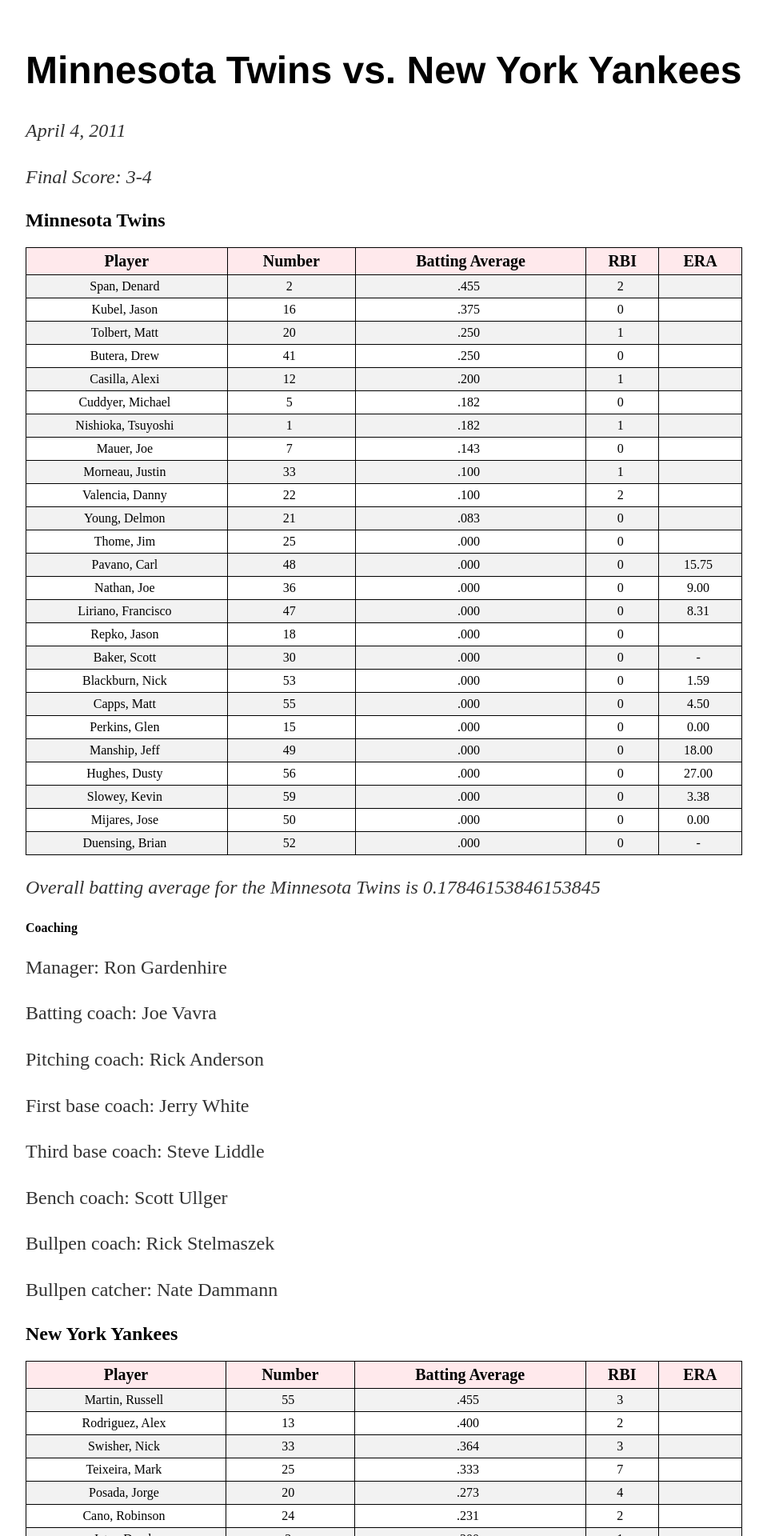
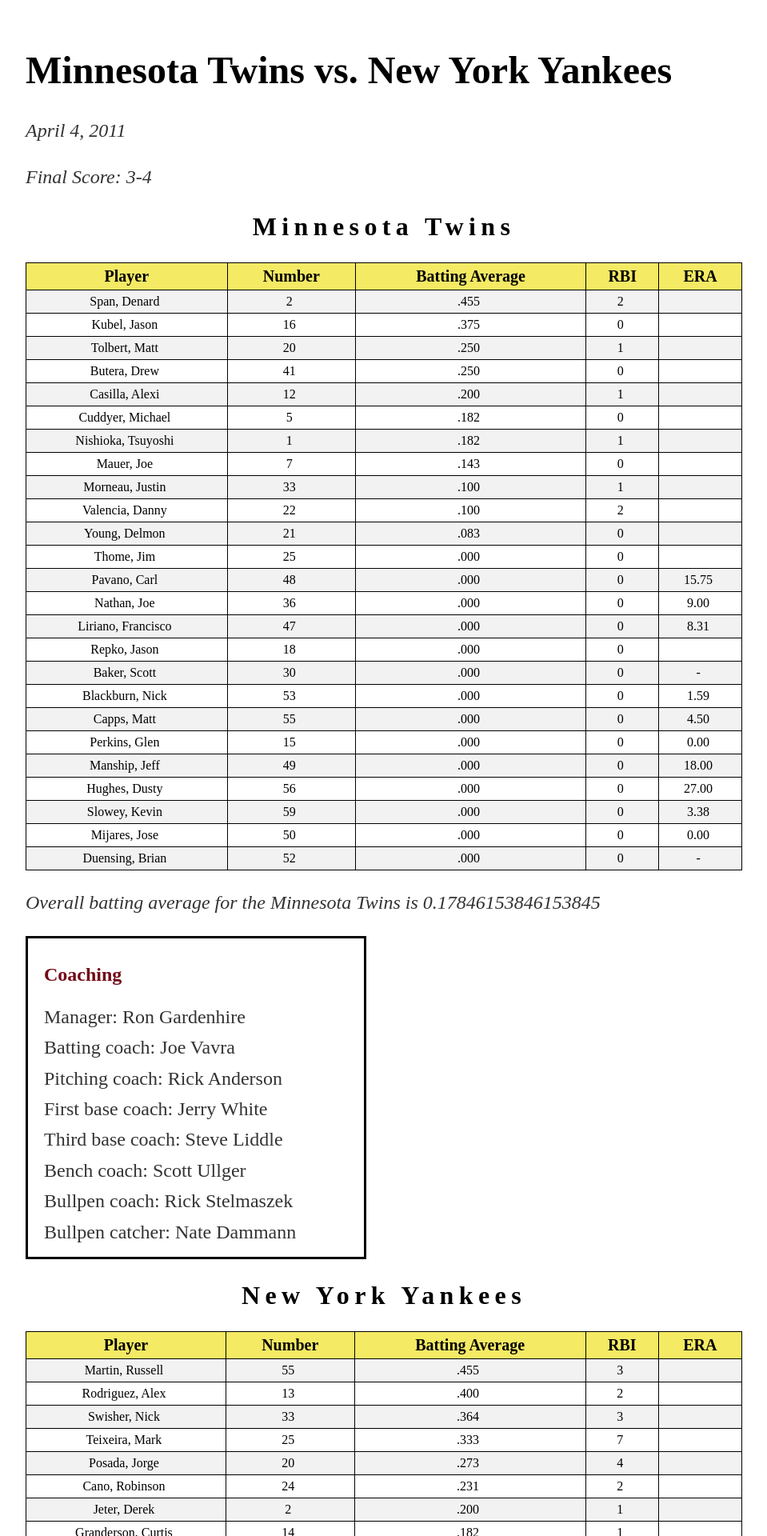
Before and after one commit to miapartlow/mapartlo.github.io, a Jekyll site: the page z656/assignment6/game_4.html, which Jekyll copies as it is, in a window 1280 px wide. Shown: the top 1920 px of the page at 80% size, without its empty margins (160-1119 px from the left). Built offline with Jekyll 4.4.1, drawn with Linux system fonts in a browser that asks for light colours; some web fonts are replaced.

Commit message:
Update main.css

```diff
--- a/css/main.css
+++ b/css/main.css
@@ -1,4 +1,3 @@
-
 @font-face {
     font-family: StrawberryBlossom;
     src: url(../z656/assignment5/StrawberryBlossom.ttf);
@@ -46,11 +45,44 @@
     text-align: center;
 }
 
+h1 {
+    font-family: Avenir;
+
+}
+
+h2 {
+    font-size: 2em;
+    font-family: Avenir;
+    text-align: center;
+    letter-spacing: .2em;
+}
+
+h4 {
+    font-size: 1.5em;
+    font-family: Avenir;
+    text-align: left;
+    color: #710A18;
+}
+
+
 p {
     font-size: 1.5em;
     line-height: 1.4em;
     color: #333;
 }
+
+p.bb {
+    line-height: .6em;
+
+}
+
+div.coach {
+    border: solid;
+    width: 400px;
+    padding-left: 20px;
+
+}
+
 footer {
     border-top: 1px solid #d5d5d5;
     font-size: .8em;
@@ -77,6 +109,7 @@
     border: 1px solid black;
     border-collapse: collapse;
     width: 100%;
+    font-family: 'Avenir';
 }
 
 th {
@@ -85,6 +118,11 @@
     background: #ffe9ec;
     padding: 5px;
     font-size: 1.25em;
+}
+
+th.bb {
+    background: #F5EA64;
+
 }
 
 tr:nth-child(even) {
@@ -98,6 +136,6 @@
     margin-right: auto;
 }
 
-p.catalog {
+p {
  font-family: 'Avenir';
 }
```
